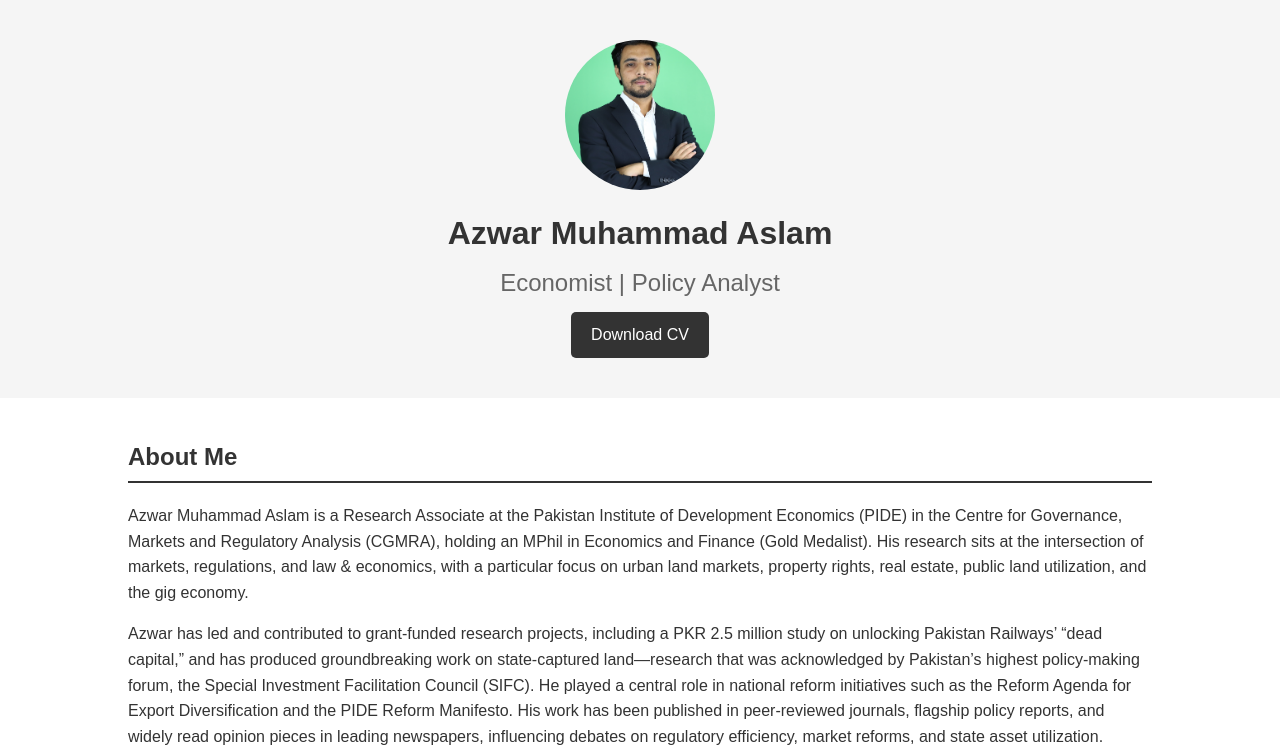
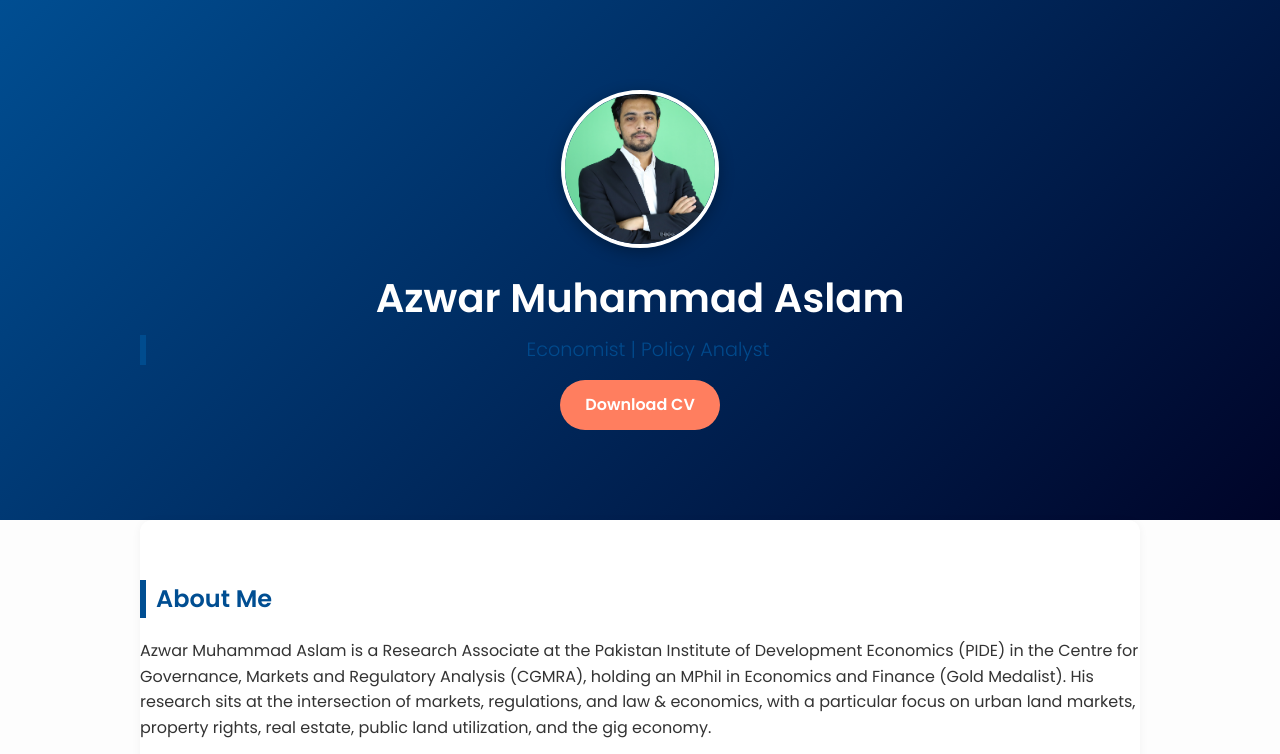
Before and after one commit to azwaraslam/azwaraslam.github.io, a plain HTML site: page index.html in a window 1280 px wide. Shown: the top 754 px of the page. Drawn offline with Linux system fonts and the light colour scheme.

Commit message:
Update style.css

```diff
--- a/style.css
+++ b/style.css
@@ -1,33 +1,34 @@
+/* Google Fonts */
+@import url('https://fonts.googleapis.com/css2?family=Poppins:wght@300;400;600&display=swap');
+
 body {
-    font-family: Arial, sans-serif;
+    font-family: 'Poppins', sans-serif;
     margin: 0;
     padding: 0;
     line-height: 1.6;
-    background: #fff;
     color: #333;
+    background-color: #fdfdfd;
 }
 
-.container {
-    width: 80%;
-    margin: auto;
-    overflow: hidden;
-    padding: 20px 0;
-}
-
+/* Header */
 header {
+    background: linear-gradient(135deg, #004e92, #000428);
+    color: white;
     text-align: center;
-    padding: 20px;
-    background: #f5f5f5;
+    padding: 50px 20px;
 }
 
 header h1 {
     margin: 10px 0 5px;
+    font-size: 2.5em;
+    font-weight: 600;
 }
 
 header h2 {
     margin: 0;
     font-weight: 300;
-    color: #666;
+    font-size: 1.2em;
+    opacity: 0.9;
 }
 
 .profile-pic {
@@ -35,29 +36,57 @@ header h2 {
     height: 150px;
     border-radius: 50%;
     object-fit: cover;
+    border: 4px solid white;
+    box-shadow: 0 4px 15px rgba(0,0,0,0.3);
 }
 
 .btn {
     display: inline-block;
-    margin-top: 10px;
-    padding: 10px 20px;
-    background: #333;
-    color: #fff;
+    margin-top: 15px;
+    padding: 12px 25px;
+    background: #ff7e5f;
+    color: white;
     text-decoration: none;
-    border-radius: 5px;
+    border-radius: 50px;
+    font-weight: bold;
+    transition: background 0.3s ease;
 }
 
 .btn:hover {
-    background: #555;
+    background: #feb47b;
+}
+
+/* Sections */
+.container {
+    width: 90%;
+    max-width: 1000px;
+    margin: auto;
+    padding: 40px 0;
 }
 
 section {
-    margin: 30px 0;
+    margin-bottom: 40px;
+    background: white;
+    padding: 20px;
+    border-radius: 12px;
+    box-shadow: 0 2px 10px rgba(0,0,0,0.05);
 }
 
-section h2 {
-    border-bottom: 2px solid #333;
-    padding-bottom: 5px;
+section:nth-of-type(even) {
+    background: #f8f9fa;
+}
+
+h2 {
+    border-left: 6px solid #004e92;
+    padding-left: 10px;
+    margin-bottom: 20px;
+    color: #004e92;
+}
+
+h3 {
+    color: #333;
+    margin-top: 20px;
+    font-size: 1.2em;
 }
 
 ul {
@@ -70,18 +99,36 @@ ul li {
 }
 
 a {
-    color: #0077b6;
+    color: #004e92;
     text-decoration: none;
+    transition: color 0.3s ease;
 }
 
 a:hover {
+    color: #ff7e5f;
     text-decoration: underline;
 }
 
+/* Contact */
+.contact p {
+    font-size: 1.05em;
+}
+
+/* Footer */
 footer {
     text-align: center;
-    padding: 15px;
-    background: #f5f5f5;
+    padding: 20px;
+    background: #000428;
+    color: white;
     font-size: 0.9em;
-    color: #666;
 }
+
+/* Responsive */
+@media (max-width: 768px) {
+    header h1 {
+        font-size: 2em;
+    }
+    .container {
+        width: 95%;
+    }
+}
```
